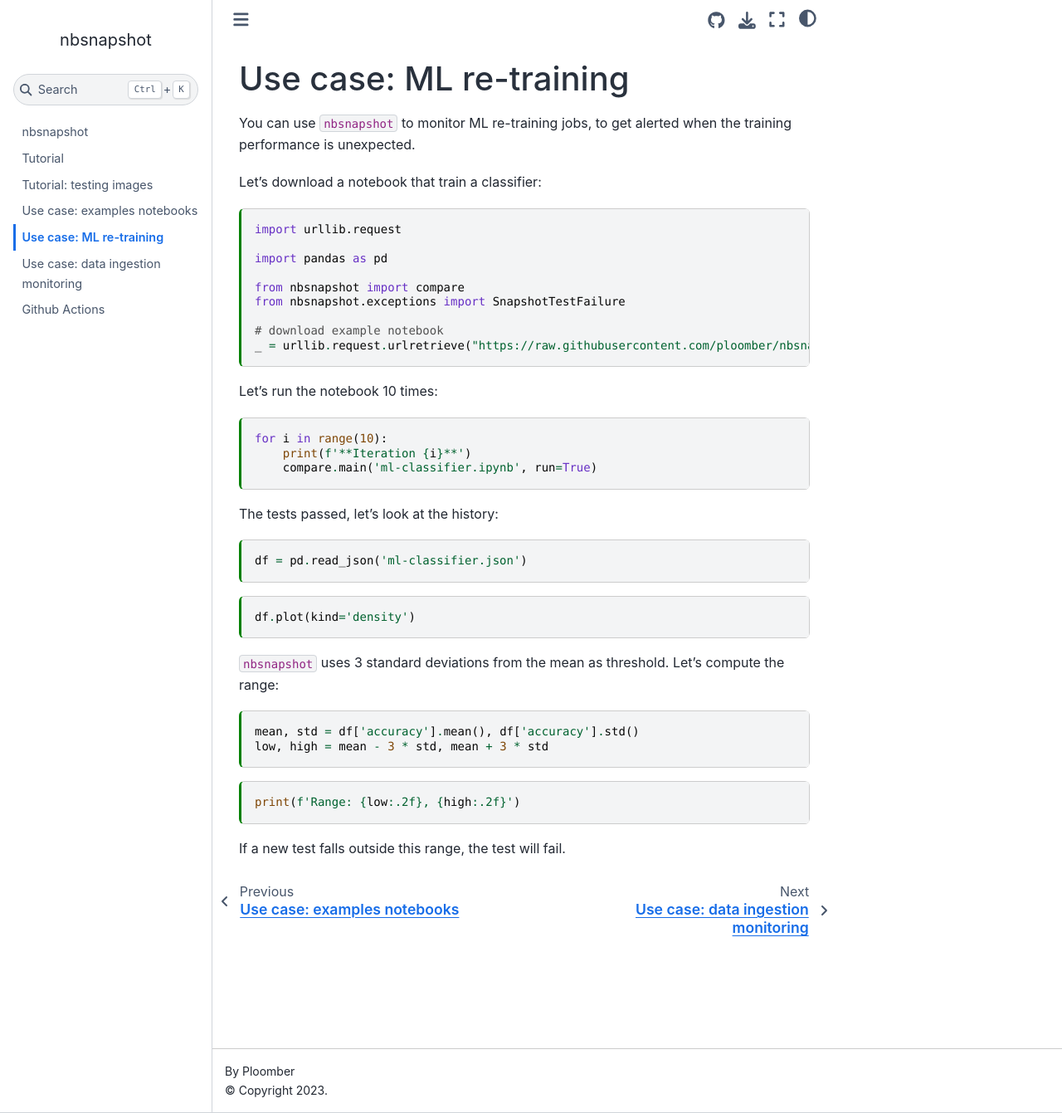
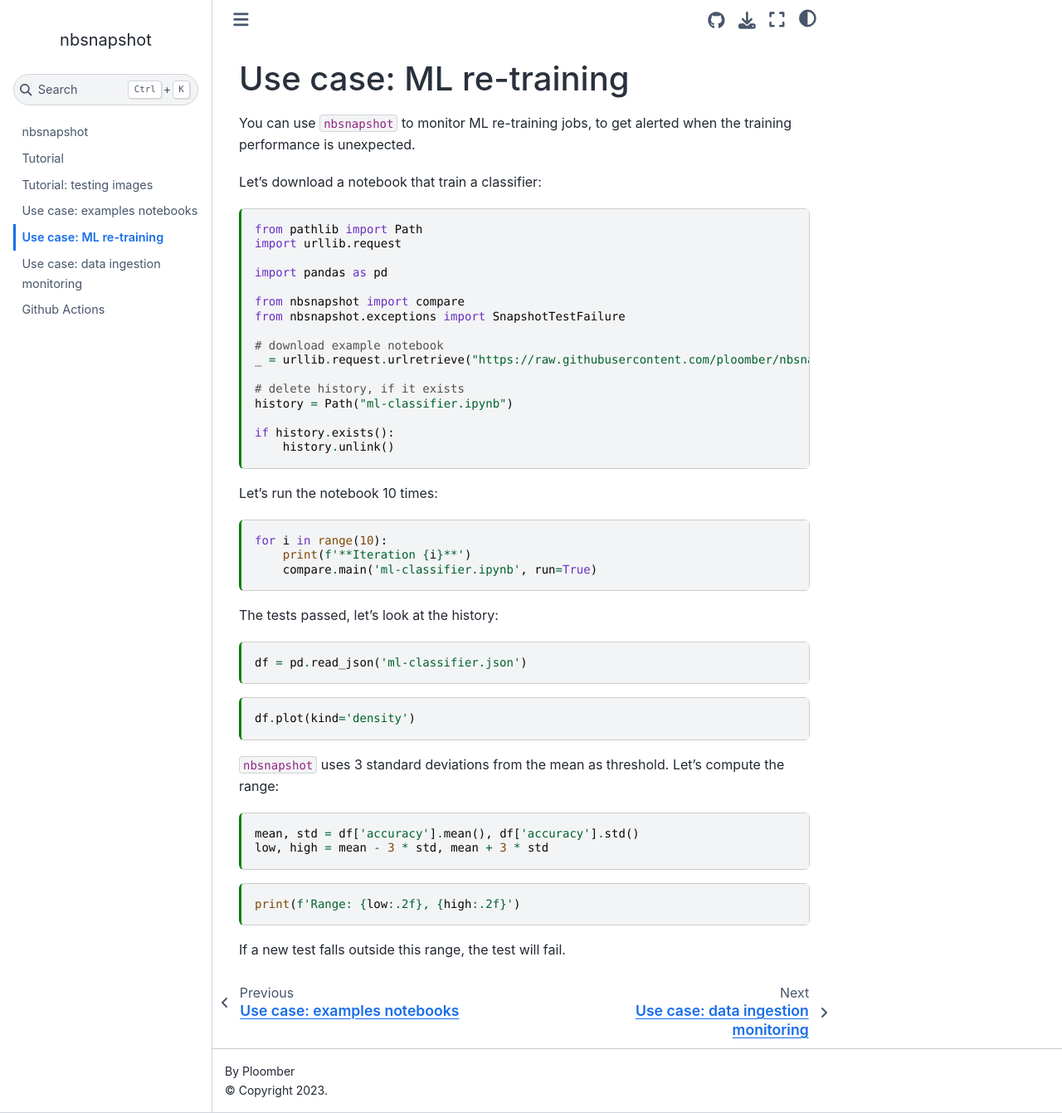
Before and after one commit to ploomber/nbsnapshot, a Jupyter Book: the page built from doc/use-case-ml.md, in a window 1280 px wide and 1341 px high. Shown: the whole window at 83% size. Built offline with Jupyter Book 1.0.4 settings and Sphinx 7.4.7 and the Sphinx Book theme 1.1.4, drawn with Linux system fonts in a browser that asks for light colours.

Commit message:
deleting history, if it exists

````diff
--- a/doc/use-case-ml.md
+++ b/doc/use-case-ml.md
@@ -18,6 +18,7 @@
 Let's download a notebook that train a classifier:
 
 ```{code-cell} ipython3
+from pathlib import Path
 import urllib.request
 
 import pandas as pd
@@ -27,6 +28,12 @@
 
 # download example notebook
 _ = urllib.request.urlretrieve("https://raw.githubusercontent.com/ploomber/nbsnapshot/main/examples/ml-classifier.ipynb", "ml-classifier.ipynb")
+
+# delete history, if it exists
+history = Path("ml-classifier.ipynb")
+
+if history.exists():
+    history.unlink()
 ```
 
 Let's run  the notebook 10 times:
````
Also changed, not shown: doc/tutorial-image.md (+7 -0 lines).
